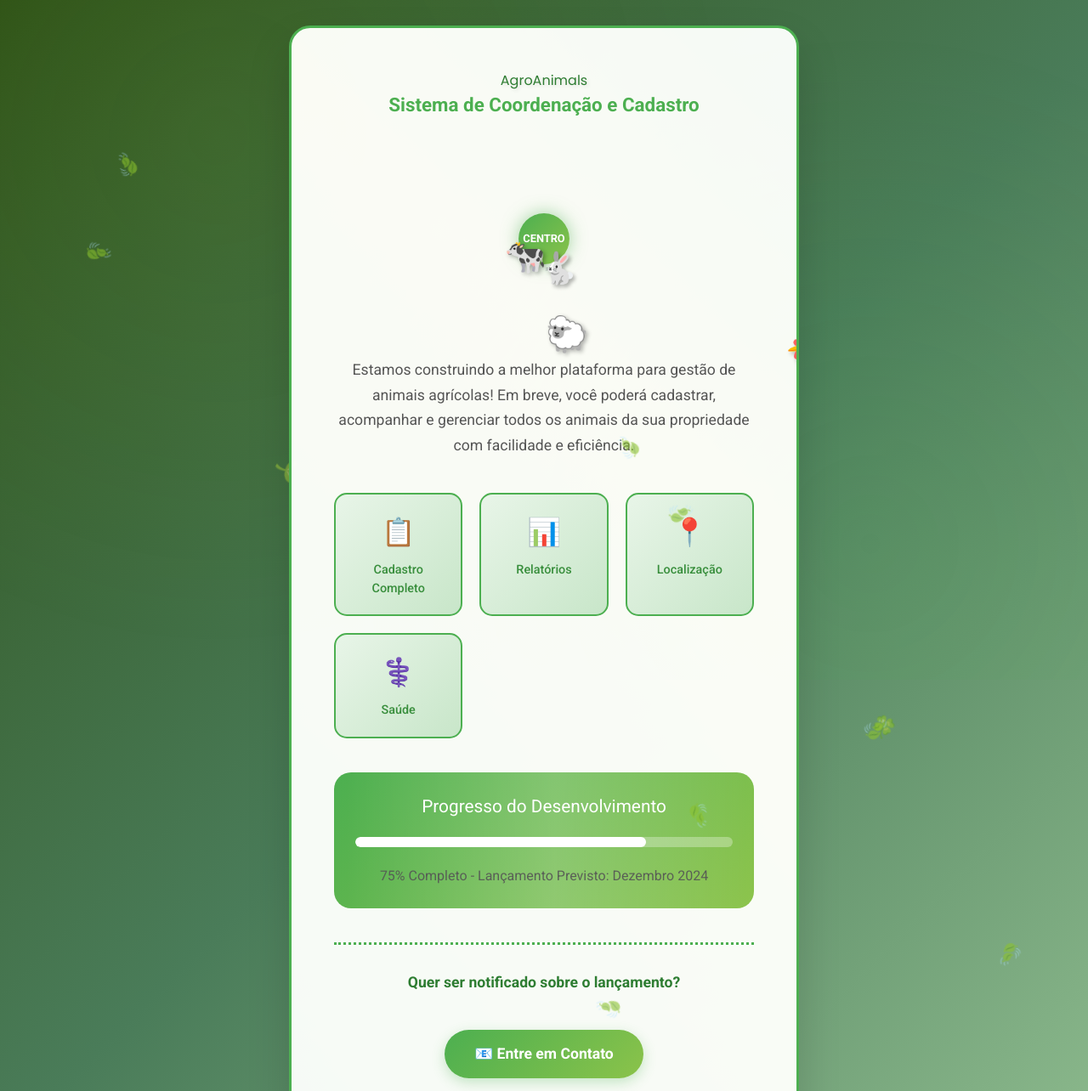
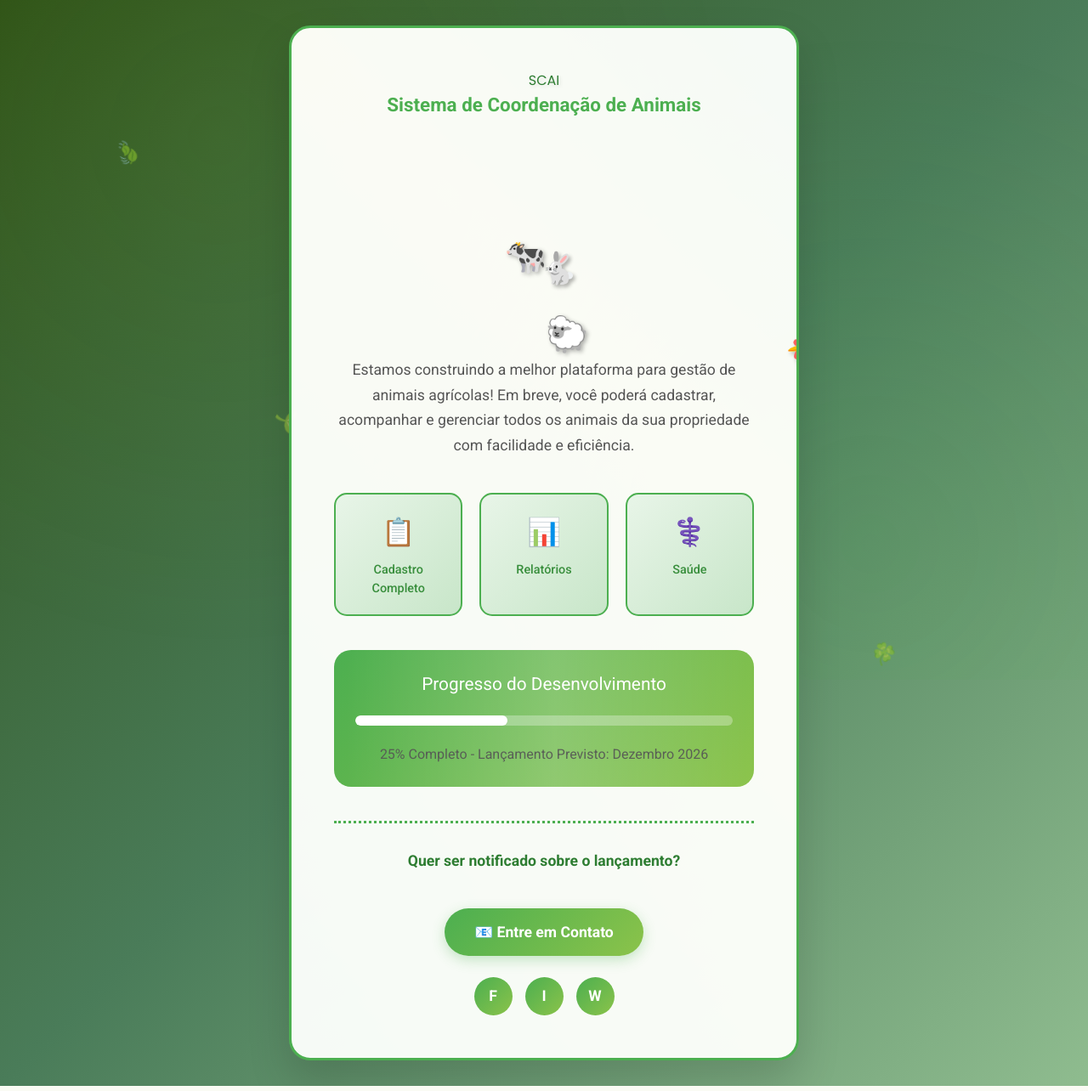
Before and after one commit to BrunaCaroll2057/SCAI, a PHP site: page /menu_bovino.php in a window 1280 px wide; the page is wider, and only the part inside the window is pictured. Shown: the top 1284 px of that part at 85% size. Run offline with PHP 8.4, Linux system fonts and the light colour scheme; some libraries are stand-ins or nearby versions.

Commit message:
detalhes

```diff
--- a/config/config.inc.php
+++ b/config/config.inc.php
@@ -1,11 +1,7 @@
 <?php
 
 define('USUARIO', 'root'); /// usuario de conexão com o banco
-<<<<<<< HEAD
 define('SENHA', 'brun@c4ro!2057'); // senha de conexão com o banco
-=======
-define('SENHA', ''); // senha de conexão com o banco
->>>>>>> 9945479a0f73ebc0633068e4edcb6c6be0503c42
 define('HOST', 'localhost'); // ip do servidor do banco
 define('PORT', '3306'); // porta do mysql
 define('DB', 'scai'); // nome do banco
--- a/menu_bovino.php
+++ b/menu_bovino.php
@@ -106,25 +106,6 @@
             }
         }
 
-        .meeting-point {
-            position: absolute;
-            top: 50%;
-            left: 50%;
-            transform: translate(-50%, -50%);
-            width: 60px;
-            height: 60px;
-            background: linear-gradient(135deg, #4caf50, #8bc34a);
-            border-radius: 50%;
-            display: flex;
-            align-items: center;
-            justify-content: center;
-            color: white;
-            font-weight: bold;
-            font-size: 0.8rem;
-            box-shadow: 0 0 20px rgba(76, 175, 80, 0.5);
-            z-index: 1;
-        }
-
         h1 {
             color: #2e7d32;
             font-size: 2.8rem;
@@ -215,7 +196,7 @@
         }
 
         .progress {
-            width: 75%;
+            width: 25%;
             height: 100%;
             background: white;
             border-radius: 6px;
@@ -224,8 +205,8 @@
         }
 
         @keyframes progress-grow {
-            0%, 100% { width: 75%; }
-            50% { width: 78%; }
+            0%, 100% { width: 25%; }
+            50% { width: 48%; }
         }
 
         .contact-info {
@@ -344,8 +325,8 @@
     <div class="floating-leaves" style="top: 60%; right: 20%; animation-delay: 6s;">🍀</div>
 
     <div class="construction-container">
-        <h1>AgroAnimals</h1>
-        <div class="subtitle">Sistema de Coordenação e Cadastro</div>
+        <h1>SCAI</h1>
+        <div class="subtitle">Sistema de Coordenação de Animais</div>
 
         <div class="animals-animation">
             <div class="animal cow">🐄</div>
@@ -353,7 +334,6 @@
             <div class="animal sheep">🐑</div>
             <div class="animal chicken">🐔</div>
             <div class="animal rabbit">🐇</div>
-            <div class="meeting-point">CENTRO</div>
         </div>
 
         <p>Estamos construindo a melhor plataforma para gestão de animais agrícolas! Em breve, você poderá cadastrar, acompanhar e gerenciar todos os animais da sua propriedade com facilidade e eficiência.</p>
@@ -368,10 +348,6 @@
                 <div class="feature-text">Relatórios</div>
             </div>
             <div class="feature">
-                <div class="feature-icon">📍</div>
-                <div class="feature-text">Localização</div>
-            </div>
-            <div class="feature">
                 <div class="feature-icon">⚕️</div>
                 <div class="feature-text">Saúde</div>
             </div>
@@ -382,7 +358,7 @@
             <div class="progress-bar">
                 <div class="progress"></div>
             </div>
-            <p style="margin-top: 15px; font-size: 1rem; opacity: 0.9;">75% Completo - Lançamento Previsto: Dezembro 2024</p>
+            <p style="margin-top: 15px; font-size: 1rem; opacity: 0.9;">25% Completo - Lançamento Previsto: Dezembro 2026</p>
         </div>
 
         <div class="contact-info">
@@ -405,7 +381,6 @@
         // Efeito adicional de animação dos animais
         document.addEventListener('DOMContentLoaded', function() {
             const animals = document.querySelectorAll('.animal');
-            const meetingPoint = document.querySelector('.meeting-point');
 
             // Adicionar interação ao passar o mouse
             meetingPoint.addEventListener('mouseenter', function() {
```
